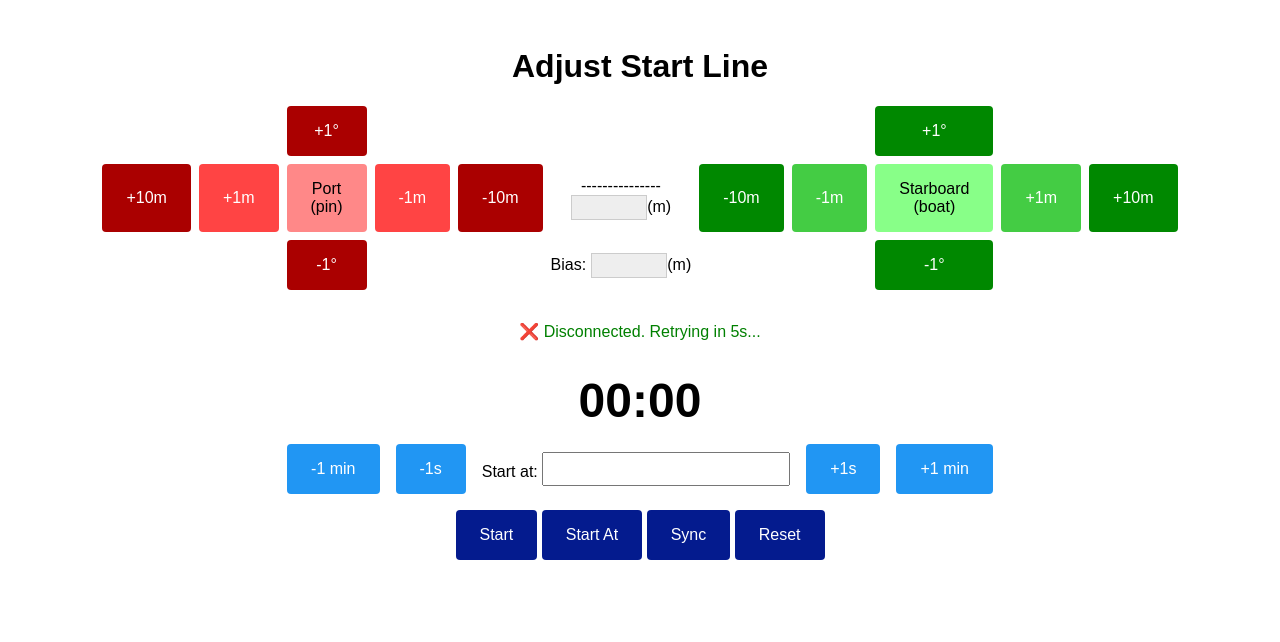
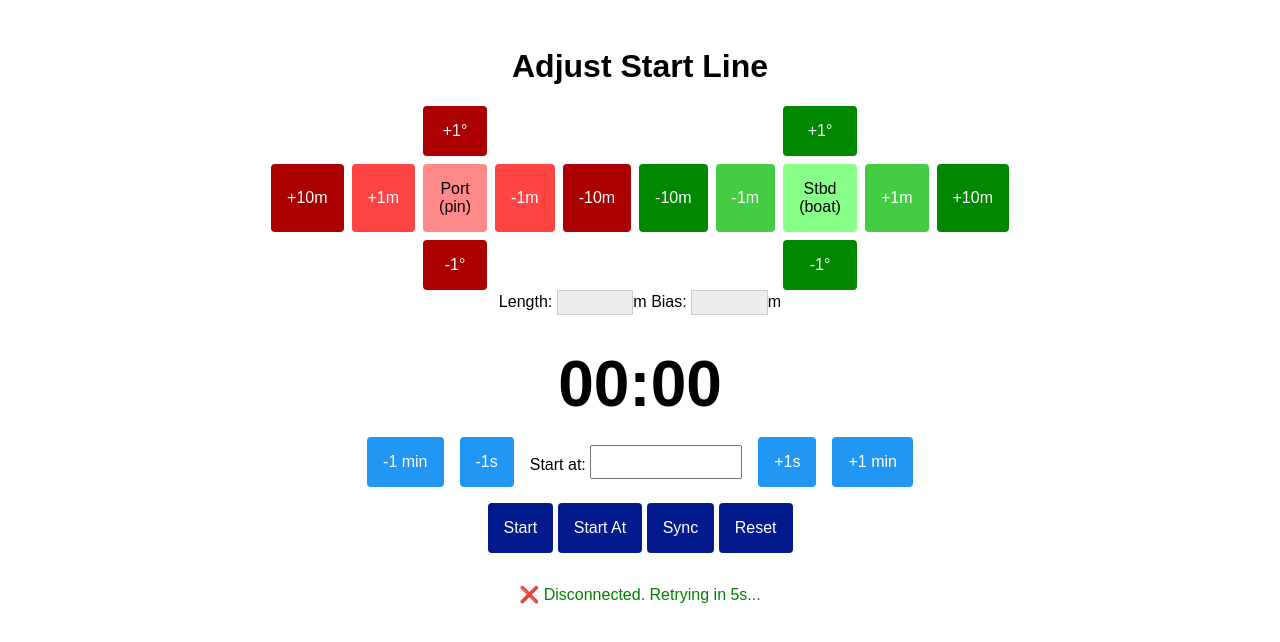
Before and after one commit to gregw/signalk-racer, a website: page public/index.html in a window 1280 px wide. Drawn offline with Linux system fonts and the light colour scheme.

Commit message:
Doco and UI cleanup

```diff
--- a/index.js
+++ b/index.js
@@ -396,7 +396,8 @@ module.exports = (app) => {
                     state.timeToStart += delta;
                     if (state.timeToStart < 0) state.timeToStart = 0;
 
-                    const adjustedStart = new Date(Date.now() + state.timeToStart * 1000).toISOString();
+                    let now = Date.now();
+                    const adjustedStart = new Date(now - (now % 1000) + state.timeToStart * 1000).toISOString();
                     state.startTime = adjustedStart;
 
                     sendDeltas([
--- a/public/index.html
+++ b/public/index.html
@@ -21,7 +21,7 @@
             text-align: center;
         }
         button {
-            padding: 1em 1.5em;
+            padding: 1em 1em;
             font-size: 1em;
             cursor: pointer;
         }
@@ -235,15 +235,11 @@
 
 <h1>Adjust Start Line</h1>
 <div style="display: flex; justify-content: center; align-items: center; gap: 3em; flex-wrap: wrap;">
-
-
-    <div style="display: grid; grid-template-columns: repeat(11, auto); grid-template-rows: repeat(3, auto); gap: 0.5em;">
+    <div style="display: grid; grid-template-columns: repeat(10, auto); grid-template-rows: repeat(3, auto); gap: 0.5em;">
         <div></div>
         <div></div>
         <button class="port-rotate" onclick="sendAdjustStartLine('port', 0, 1)">+1°</button>
         <div></div>
-        <div></div>
-
         <div></div>
 
         <div></div>
@@ -260,14 +256,9 @@
         <button class="port-tweak" onclick="sendAdjustStartLine('port', -1, 0)">-1m</button>
         <button class="port-move" onclick="sendAdjustStartLine('port', -10, 0)">-10m</button>
 
-        <div style="display: flex; flex-direction: column; align-items: center; justify-content: center;">
-            ---------------<br/>
-            <label><input id="lineLength" readonly style="width: 5em; text-align: center;">(m)</label>
-        </div>
-
         <button class="stb-move" onclick="sendAdjustStartLine('stb', -10, 0)">-10m</button>
         <button class="stb-tweak" onclick="sendAdjustStartLine('stb', -1, 0)">-1m</button>
-        <button class="stb-set" onclick="sendSetStartLine('stb')">Starboard<br/>(boat)</button>
+        <button class="stb-set" onclick="sendSetStartLine('stb')">Stbd<br/>(boat)</button>
         <button class="stb-tweak" onclick="sendAdjustStartLine('stb', 1, 0)">+1m</button>
         <button class="stb-move" onclick="sendAdjustStartLine('stb', +10, 0)">+10m</button>
 
@@ -277,34 +268,30 @@
         <div></div>
         <button class="port-rotate" onclick="sendAdjustStartLine('port', 0, -1)">-1°</button>
         <div></div>
-        <div></div>
-
-        <div style="display: flex; flex-direction: column; align-items: center; justify-content: center;">
-            <label>Bias: <input id="lineBias" readonly style="width: 5em; text-align: center;">(m)</label>
+        <div>
         </div>
-
-        <div></div>
+        <div>
+        </div>
         <div></div>
         <button class="stb-rotate" onclick="sendAdjustStartLine('stb', 0, 1)">-1°</button>
         <div></div>
         <div></div>
     </div>
-
-
 </div>
 
-<div id="status">Connecting...</div>
+<label>Length:&nbsp;<input id="lineLength" readonly style="width: 5em; text-align: center;">m</label>
+<label>Bias:&nbsp;<input id="lineBias" readonly style="width: 5em; text-align: center;">m</label>
 
 <!-- Timer Display -->
 <div style="margin-top: 2em;">
-    <div id="timeToStart" style="font-size: 3em; font-weight: bold;">00:00</div>
+    <div id="timeToStart" style="font-size: 4em; font-weight: bold;">00:00</div>
 </div>
 
 <!-- Start Time Row -->
 <div style="margin-top: 1em; display: flex; justify-content: center; align-items: center; gap: 1em;">
     <button class="button-timer-adjust" onclick="adjustStartTime(-60)">-1 min</button>
     <button class="button-timer-adjust" onclick="adjustStartTime(-1)">-1s</button>
-    <label for="startTime">Start at: <input id="startTime" style="font-size: 1.5em; width: 10em; text-align: center;"></label>
+    <label for="startTime">Start at: <input id="startTime" style="font-size: 1.5em; width: 6em; text-align: center;"></label>
     <button class="button-timer-adjust" onclick="adjustStartTime(1)">+1s</button>
     <button class="button-timer-adjust" onclick="adjustStartTime(60)">+1 min</button>
 </div>
@@ -317,5 +304,7 @@
     <button class="button-timer-command" onclick="sendTimerCommand('reset')">Reset</button>
 </div>
 
+<div id="status">Connecting...</div>
+
 </body>
 </html>
```
Also changed, not shown: ReleaseNotes.md (+23 -13 lines), README.md.
